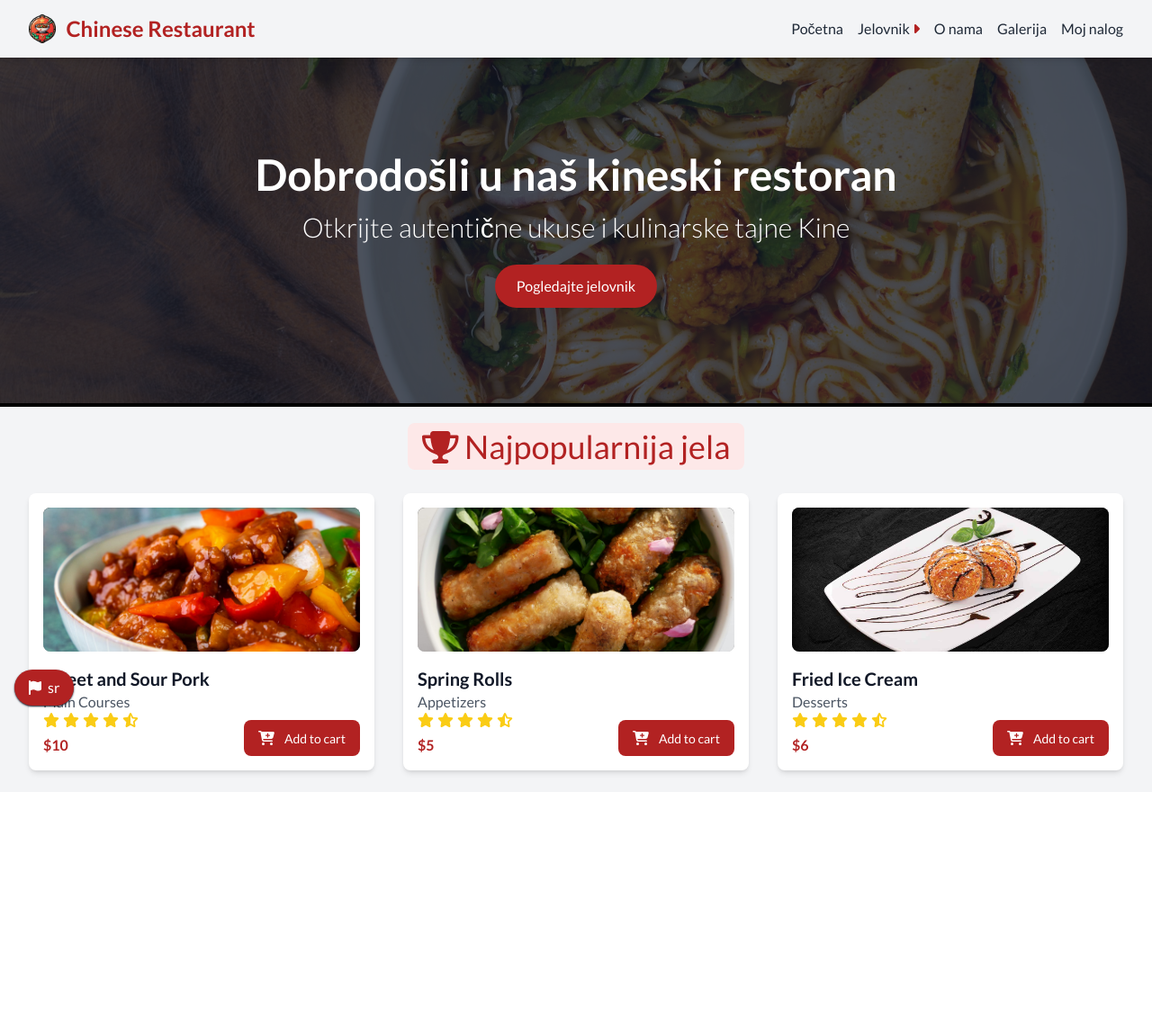
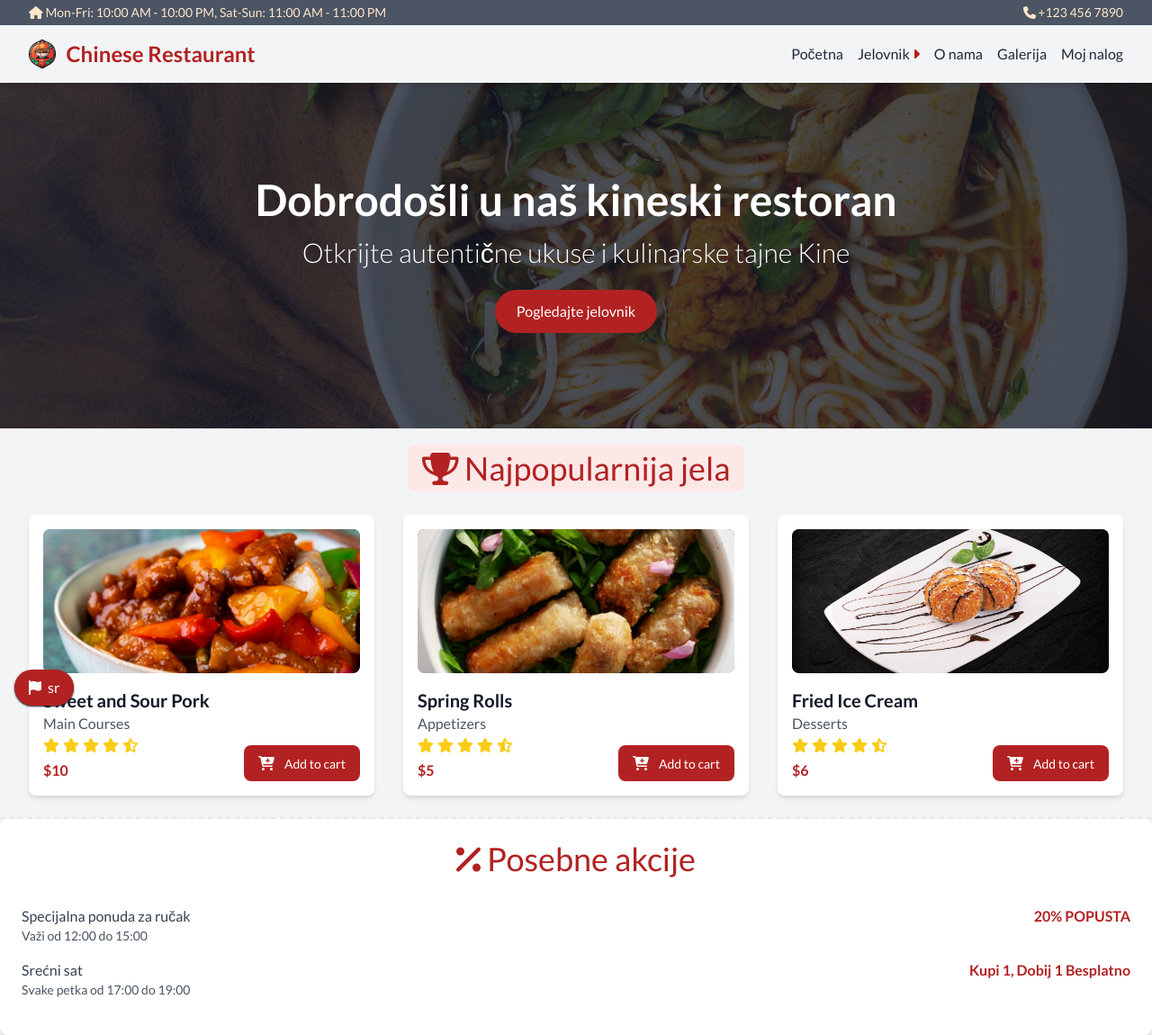
Before and after one commit to ilija02/restaurant-app, a Vue app: page / in a window 1280 px wide. Shown: the whole page at 90% size. Before the commit the page ends 880 px from the top, so only its background shows below. Built offline with nearby package versions, Linux system fonts and the light colour scheme.

Commit message:
add special offers, banner at the top of the page for quick info

```diff
--- a/src/App.vue
+++ b/src/App.vue
@@ -1,4 +1,16 @@
 <template>
+  <div class="bg-gray-600 text-accent-50 text-sm py-1 flex justify-between items-center px-4 md:px-8">
+    <div>
+      <span class="hidden md:inline">
+        <fa icon="home" />
+      </span> Mon-Fri: 10:00 AM - 10:00 PM, Sat-Sun: 11:00 AM - 11:00 PM
+    </div>
+    <div>
+      <span class="hidden md:inline">
+        <fa icon="phone" />
+      </span> <a href="tel:+1234567890">+123 456 7890</a>
+    </div>
+  </div>
   <router-view />
   <LanguageSwitch />
 </template>
--- /dev/null
+++ b/src/components/DealsComponent.vue
@@ -0,0 +1,38 @@
+<template>
+    <div class="bg-white rounded-lg shadow-md p-6">
+        <h1 class="text-4xl text-center mb-8 relative">
+            <span class="text-primary-500 py-1 px-4 rounded-lg">
+                <fa icon="percent" /> {{ $t("home.deals") }}
+            </span>
+        </h1>
+        <div v-if="deals.length > 0">
+            <div v-for="(deal, index) in deals" :key="index" class="mb-4">
+                <div class="flex justify-between items-center">
+                    <h3 class="text-base font-medium text-gray-700">{{ deal.title }}</h3>
+                    <span class="text-primary-500 font-bold">{{ deal.discount }}</span>
+                </div>
+                <p class="text-sm text-gray-600">{{ deal.description }}</p>
+            </div>
+        </div>
+        <div v-else>
+            <p class="text-gray-600">No current deals available.</p>
+        </div>
+    </div>
+</template>
+
+<script>
+import deals from '@/data/deals'
+
+export default {
+    name: 'DealsComponent',
+    computed: {
+        deals() {
+            return deals[this.$i18n.locale];
+        }
+    }
+};
+</script>
+
+<style scoped>
+/* Add custom styles here if needed */
+</style>
--- a/src/components/MenuItem.vue
+++ b/src/components/MenuItem.vue
@@ -6,7 +6,7 @@
                 <div>
                     <h3 class="text-xl font-semibold text-gray-900">{{ dish.name }}</h3>
                     <p class="text-gray-600">{{ dish.category }}</p>
-                    <div class="flex items-center space-x-1">
+                    <div class="flex items-center space-x-1 mt-1">
                         <fa v-for="star in 5" :key="star"
                             :icon="['fas', star <= dish.rating ? 'star' : 'star-half-alt']" class="text-yellow-400">
                         </fa>
--- /dev/null
+++ b/src/data/deals.js
@@ -0,0 +1,28 @@
+const deals = {
+  sr: [
+    {
+      title: "Specijalna ponuda za ručak",
+      discount: "20% POPUSTA",
+      description: "Važi od 12:00 do 15:00",
+    },
+    {
+      title: "Srećni sat",
+      discount: "Kupi 1, Dobij 1 Besplatno",
+      description: "Svake petka od 17:00 do 19:00",
+    },
+  ],
+  en: [
+    {
+      title: "Special Lunch Offer",
+      discount: "20% OFF",
+      description: "Valid from 12:00 PM to 3:00 PM",
+    },
+    {
+      title: "Happy Hour",
+      discount: "Buy 1 Get 1 Free",
+      description: "Every Friday from 5:00 PM to 7:00 PM",
+    },
+  ],
+};
+
+export default deals;
--- a/src/locales/en.js
+++ b/src/locales/en.js
@@ -11,6 +11,7 @@ export default {
     subtitle: "Discover authentic flavors and culinary secrets of China",
     menu: "View Menu",
     best_dishes: "Most popular dishes",
+    deals: "Special offers",
   },
   menu: {
     subtitle: "Our Offer",
--- a/src/locales/sr.js
+++ b/src/locales/sr.js
@@ -11,6 +11,7 @@ export default {
     subtitle: "Otkrijte autentične ukuse i kulinarske tajne Kine",
     menu: "Pogledajte jelovnik",
     best_dishes: "Najpopularnija jela",
+    deals: "Posebne akcije",
   },
   menu: {
     subtitle: "Naša ponuda",
--- a/src/pages/HomePage.vue
+++ b/src/pages/HomePage.vue
@@ -20,21 +20,23 @@
         </router-link>
       </div>
     </header>
-    <div id="top-dishes" class="px-4 py-6 border-t-4 border-black">
+    <div id="top-dishes" class="px-4 py-6 border-b-2 border-dashed border-gray-200">
       <TopDishes class="mx-4" />
     </div>
+    <DealsComponent />
   </div>
 </template>
 
 <script>
 import Header from '@/components/layout/Header.vue';
 import TopDishes from '@/components/TopDishes.vue'
-
+import DealsComponent from '@/components/DealsComponent.vue'
 export default {
   name: "HomePage",
   components: {
     Header,
-    TopDishes
+    TopDishes,
+    DealsComponent
   },
 };
 </script>
```
